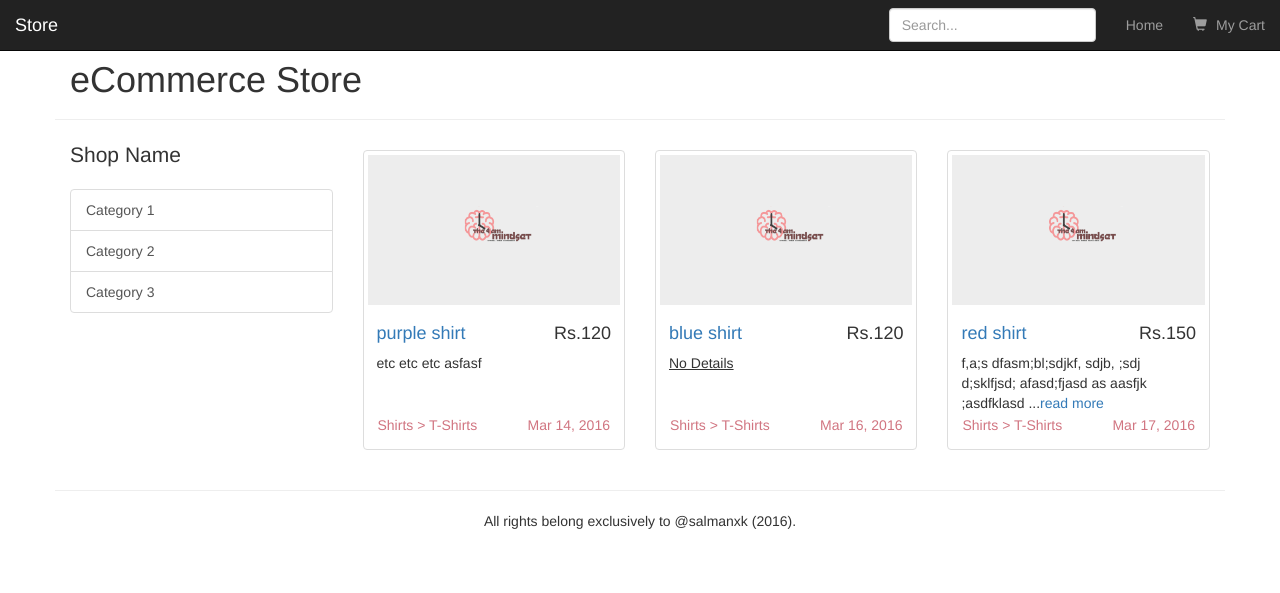
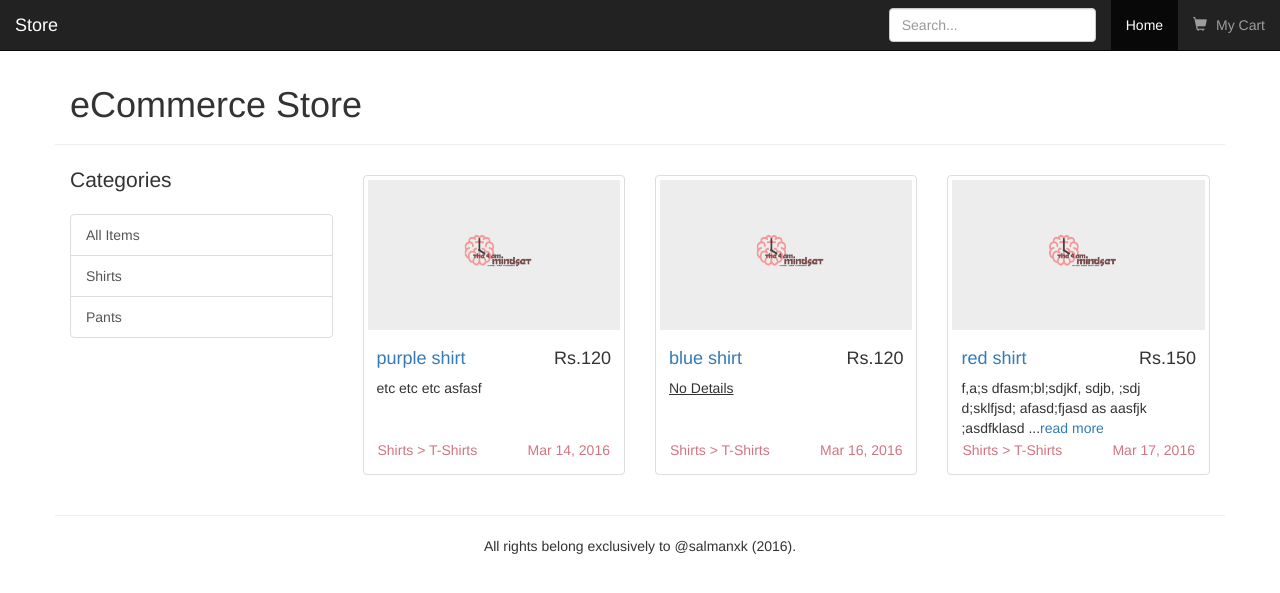
Before and after one commit to alfa0701/PHP-PDO-eCommerce-Store, a PHP site: page /index.php in a window 1280 px wide. Shown: the top 593 px of the page. Run offline with PHP 8.4, Linux system fonts and the light colour scheme; data comes from the database, SQL or seed files in the repository; data that the repository does not hold is empty.

Commit message:
Added categories
Added option to display items from a single category only

```diff
--- a/index.php
+++ b/index.php
@@ -1,8 +1,14 @@
 <?php
 include "connect_to_mysql_pdo.php";
 $dynamic_list = "";
+if(isset($_GET["cat"])){
+    $res = $dbh->prepare("SELECT * FROM products WHERE category=? LIMIT 10");
+    $res->execute([$_GET["cat"]]);
+}
+else{
     $res = $dbh->prepare("SELECT * FROM products LIMIT 10");
     $res->execute();
+}
 $productCount = $res->rowCount();
 if ($productCount > 0) {
     while ($row = $res->fetch()) {
@@ -51,6 +57,9 @@ $dynamic_list = "";
     <title>Ecommerce Store</title>
     <link rel="stylesheet" href="css/bootstrap.min.css">
     <style type="text/css">
+    body {
+        margin-top: 25px;
+    }
     .thumbnail img{
         width: 100%;
         height: 150px;
@@ -66,19 +75,21 @@ $dynamic_list = "";
     </style>
 </head>
 <body>
-<?php include_once("header.php"); ?>
+<?php
+    $path_parts = pathinfo(__FILE__);
+    $GLOBALS['page'] = $path_parts['basename'];
+    include_once("header.php");
+?>
 <div class="container">
     <div class="row">
-
         <div class="col-md-3">
-            <p class="lead">Shop Name</p>
+            <p class="lead">Categories</p>
             <div class="list-group">
-                <a href="#" class="list-group-item">Category 1</a>
-                <a href="#" class="list-group-item">Category 2</a>
-                <a href="#" class="list-group-item">Category 3</a>
+                <a href="index.php" class="list-group-item">All Items</a>
+                <a href="index.php?cat=Shirts" class="list-group-item">Shirts</a>
+                <a href="index.php?cat=Pants" class="list-group-item">Pants</a>
             </div>
         </div>
-
         <div class="col-md-9">
             <div class="row">
                 <p><?php echo $dynamic_list; ?> </p>
```
Lines whose indentation alone changed are shown as unchanged.
